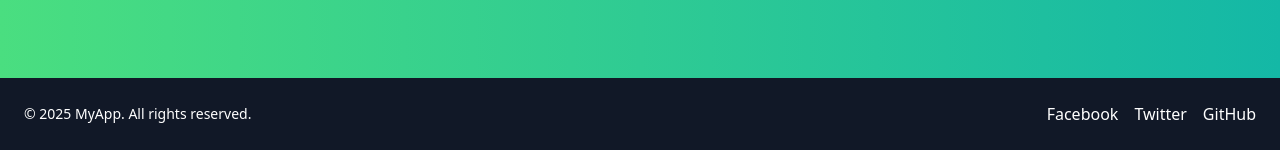
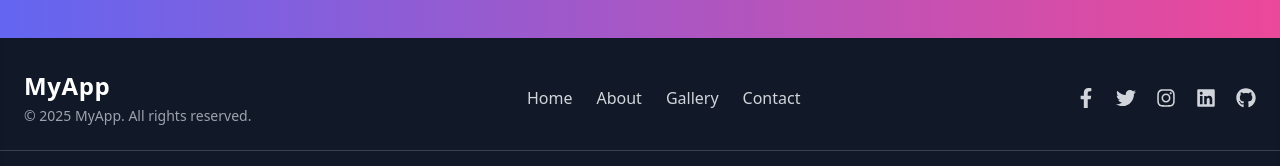
Before and after one commit to harshbbcspl/my-app, a React (Create React App) app: page /about in a window 1280 px wide. Shown: the part 786-952 px from the top of the page. Built offline with nearby package versions, Linux system fonts and the light colour scheme.

Commit message:
27-10-2025

```diff
--- a/src/components/Footer.js
+++ b/src/components/Footer.js
@@ -1,20 +1,73 @@
+import { FaFacebookF, FaTwitter, FaGithub, FaInstagram, FaLinkedin } from "react-icons/fa";
+
 export default function Footer() {
   return (
-    <footer className="bg-gray-900 text-white py-6 ">
-      <div className="container mx-auto px-6 flex flex-col md:flex-row items-center justify-between">
-        <p className="text-sm">&copy; {new Date().getFullYear()} MyApp. All rights reserved.</p>
+    <footer className="bg-gradient-to-r from-gray-900  to-gray-900 text-gray-300 py-8  shadow-inner">
+      <div className="container mx-auto px-6 flex flex-col md:flex-row items-center justify-between space-y-4 md:space-y-0">
+        {/* Left Section */}
+        <div className="text-center md:text-left">
+          <h2 className="text-2xl font-bold text-white tracking-wide mb-1">MyApp</h2>
+          <p className="text-sm text-gray-400">
+            © {new Date().getFullYear()} MyApp. All rights reserved.
+          </p>
+        </div>
 
-        <div className="space-x-4 mt-3 md:mt-0">
-          <a href="https://facebook.com" target="_blank" rel="noreferrer" className="hover:text-blue-400">
-            Facebook
+        {/* Center Links */}
+        <div className="flex flex-wrap justify-center space-x-6">
+          <a href="/" className="hover:text-white transition-colors duration-300">Home</a>
+          <a href="/about" className="hover:text-white transition-colors duration-300">About</a>
+          <a href="/gallery" className="hover:text-white transition-colors duration-300">Gallery</a>
+          <a href="/contact" className="hover:text-white transition-colors duration-300">Contact</a>
+        </div>
+
+        {/* Right Section: Social Icons */}
+        <div className="flex space-x-5">
+          <a
+            href="https://facebook.com"
+            target="_blank"
+            rel="noreferrer"
+            className="hover:text-blue-500 transition transform hover:scale-110"
+          >
+            <FaFacebookF size={20} />
           </a>
-          <a href="https://twitter.com" target="_blank" rel="noreferrer" className="hover:text-blue-400">
-            Twitter
+          <a
+            href="https://twitter.com"
+            target="_blank"
+            rel="noreferrer"
+            className="hover:text-sky-400 transition transform hover:scale-110"
+          >
+            <FaTwitter size={20} />
           </a>
-          <a href="https://github.com" target="_blank" rel="noreferrer" className="hover:text-blue-400">
-            GitHub
+          <a
+            href="https://instagram.com"
+            target="_blank"
+            rel="noreferrer"
+            className="hover:text-pink-500 transition transform hover:scale-110"
+          >
+            <FaInstagram size={20} />
+          </a>
+          <a
+            href="https://linkedin.com"
+            target="_blank"
+            rel="noreferrer"
+            className="hover:text-blue-400 transition transform hover:scale-110"
+          >
+            <FaLinkedin size={20} />
+          </a>
+          <a
+            href="https://github.com"
+            target="_blank"
+            rel="noreferrer"
+            className="hover:text-gray-400 transition transform hover:scale-110"
+          >
+            <FaGithub size={20} />
           </a>
         </div>
+      </div>
+
+      {/* Divider line */}
+      <div className="mt-6 border-t border-gray-700 pt-4 text-center text-sm text-gray-500">
+        Designed with ❤️ by <span className="text-blue-400 font-medium">Harsh Bhoi</span>
       </div>
     </footer>
   );
--- a/src/components/Navbar.js
+++ b/src/components/Navbar.js
@@ -5,7 +5,8 @@ export default function Navbar() {
   const [isOpen, setIsOpen] = useState(false);
 
   return (
-    <nav className="bg-gray-900 text-white px-6 py-4 shadow-md">
+    <>
+      <nav className="fixed top-0 left-0 w-full bg-gray-900 text-white px-6 py-4 shadow-md z-50">
         <div className="container mx-auto flex justify-between items-center">
           {/* Logo */}
           <h1 className="text-2xl font-bold">MyApp</h1>
@@ -18,7 +19,6 @@ export default function Navbar() {
             <Link to="/team" className="hover:text-blue-400">Team</Link>
             <Link to="/contact" className="hover:text-blue-400">Contact</Link>
             <Link to="/login" className="hover:text-blue-400">Login</Link>
-
           </div>
 
           {/* Mobile Hamburger Button */}
@@ -27,21 +27,64 @@ export default function Navbar() {
             onClick={() => setIsOpen(!isOpen)}
           >
             {isOpen ? (
-            <span className="text-2xl">✖</span> // Close icon
+              <span className="text-2xl">✖</span>
             ) : (
-            <span className="text-2xl">☰</span> // Hamburger icon
+              <span className="text-2xl">☰</span>
             )}
           </button>
         </div>
 
         {/* Mobile Menu */}
         {isOpen && (
-        <div className="md:hidden mt-3 space-y-2 flex flex-col items-start px-2">
-          <Link to="/" onClick={() => setIsOpen(false)} className="block py-2 px-3 w-full rounded hover:bg-gray-800">Home</Link>
-          <Link to="/about" onClick={() => setIsOpen(false)} className="block py-2 px-3 w-full rounded hover:bg-gray-800">About</Link>
-          <Link to="/contact" onClick={() => setIsOpen(false)} className="block py-2 px-3 w-full rounded hover:bg-gray-800">Contact</Link>
+          <div className="md:hidden mt-3 space-y-2 flex flex-col items-start px-2 pb-4 bg-gray-900">
+            <Link
+              to="/"
+              onClick={() => setIsOpen(false)}
+              className="block py-2 px-3 w-full rounded hover:bg-gray-800"
+            >
+              Home
+            </Link>
+            <Link
+              to="/about"
+              onClick={() => setIsOpen(false)}
+              className="block py-2 px-3 w-full rounded hover:bg-gray-800"
+            >
+              About
+            </Link>
+            <Link
+              to="/gallery"
+              onClick={() => setIsOpen(false)}
+              className="block py-2 px-3 w-full rounded hover:bg-gray-800"
+            >
+              Gallery
+            </Link>
+            <Link
+              to="/team"
+              onClick={() => setIsOpen(false)}
+              className="block py-2 px-3 w-full rounded hover:bg-gray-800"
+            >
+              Team
+            </Link>
+            <Link
+              to="/contact"
+              onClick={() => setIsOpen(false)}
+              className="block py-2 px-3 w-full rounded hover:bg-gray-800"
+            >
+              Contact
+            </Link>
+            <Link
+              to="/login"
+              onClick={() => setIsOpen(false)}
+              className="block py-2 px-3 w-full rounded hover:bg-gray-800"
+            >
+              Login
+            </Link>
           </div>
         )}
       </nav>
+
+      {/* Spacer to prevent content from hiding under fixed navbar */}
+      <div className="h-6"></div>
+    </>
   );
 }
--- a/src/pages/About.js
+++ b/src/pages/About.js
@@ -1,6 +1,7 @@
 export default function About() {
   return (
-    <div className="min-h-screen bg-gradient-to-r from-green-400 to-teal-500 flex items-center justify-center p-6">
+    <div className="min-h-screen bg-gradient-to-r from-indigo-500 to-pink-500 flex items-center justify-center p-6">
+
       <div className="bg-white text-gray-800 rounded-2xl shadow-2xl p-10 max-w-4xl mx-auto flex flex-col md:flex-row items-center">
 
         {/* Left Side - Image */}
--- a/src/pages/Gallery.js
+++ b/src/pages/Gallery.js
@@ -61,7 +61,7 @@ export default function Gallery() {
   };
 
   return (
-    <div className="min-h-screen bg-gradient-to-r from-purple-500 to-pink-500 py-12 px-6">
+    <div className="min-h-screen bg-gradient-to-r from-indigo-500 to-pink-500 py-12 px-6">
       <h1 className="text-5xl font-bold text-center text-white mb-12 drop-shadow-lg">
         🖼️ Our Gallery
       </h1>
--- a/src/pages/Home.js
+++ b/src/pages/Home.js
@@ -132,7 +132,7 @@ export default function Home() {
             {/* Basic Plan */}
             <div className="border rounded-2xl p-8 shadow hover:shadow-2xl transition transform hover:-translate-y-2">
               <h3 className="text-xl font-bold mb-4 text-indigo-600">Basic</h3>
-              <p className="text-3xl font-bold mb-4">$9<span className="text-gray-500 text-base">/mo</span></p>
+              <p className="text-3xl font-bold mb-4">₹900<span className="text-gray-500 text-base">/mo</span></p>
               <ul className="text-gray-600 space-y-2 mb-6">
                 <li>✔ 5 Projects</li>
                 <li>✔ Basic Support</li>
@@ -146,7 +146,7 @@ export default function Home() {
             {/* Pro Plan */}
             <div className="border-2 border-indigo-600 rounded-2xl p-8 shadow-xl transform scale-105">
               <h3 className="text-xl font-bold mb-4 text-indigo-600">Pro</h3>
-              <p className="text-3xl font-bold mb-4">$29<span className="text-gray-500 text-base">/mo</span></p>
+              <p className="text-3xl font-bold mb-4">₹2900<span className="text-gray-500 text-base">/mo</span></p>
               <ul className="text-gray-600 space-y-2 mb-6">
                 <li>✔ Unlimited Projects</li>
                 <li>✔ Priority Support</li>
@@ -160,7 +160,7 @@ export default function Home() {
             {/* Premium Plan */}
             <div className="border rounded-2xl p-8 shadow hover:shadow-2xl transition transform hover:-translate-y-2">
               <h3 className="text-xl font-bold mb-4 text-indigo-600">Premium</h3>
-              <p className="text-3xl font-bold mb-4">$59<span className="text-gray-500 text-base">/mo</span></p>
+              <p className="text-3xl font-bold mb-4">₹5900<span className="text-gray-500 text-base">/mo</span></p>
               <ul className="text-gray-600 space-y-2 mb-6">
                 <li>✔ All Features</li>
                 <li>✔ Dedicated Support</li>
--- a/src/pages/TeamPage.js
+++ b/src/pages/TeamPage.js
@@ -37,7 +37,7 @@ export default function TeamPage() {
   ];
 
   return (
-    <div className="min-h-screen bg-gradient-to-r from-blue-400 to-teal-500 py-12 px-6 text-white">
+    <div className="min-h-screen bg-gradient-to-r from-indigo-500 to-pink-500 py-12 px-6 text-white">
       <h1 className="text-5xl font-bold text-center mb-12 drop-shadow-lg">
         👥 Meet Our Team
       </h1>
```
Lines whose indentation alone changed are shown as unchanged.
